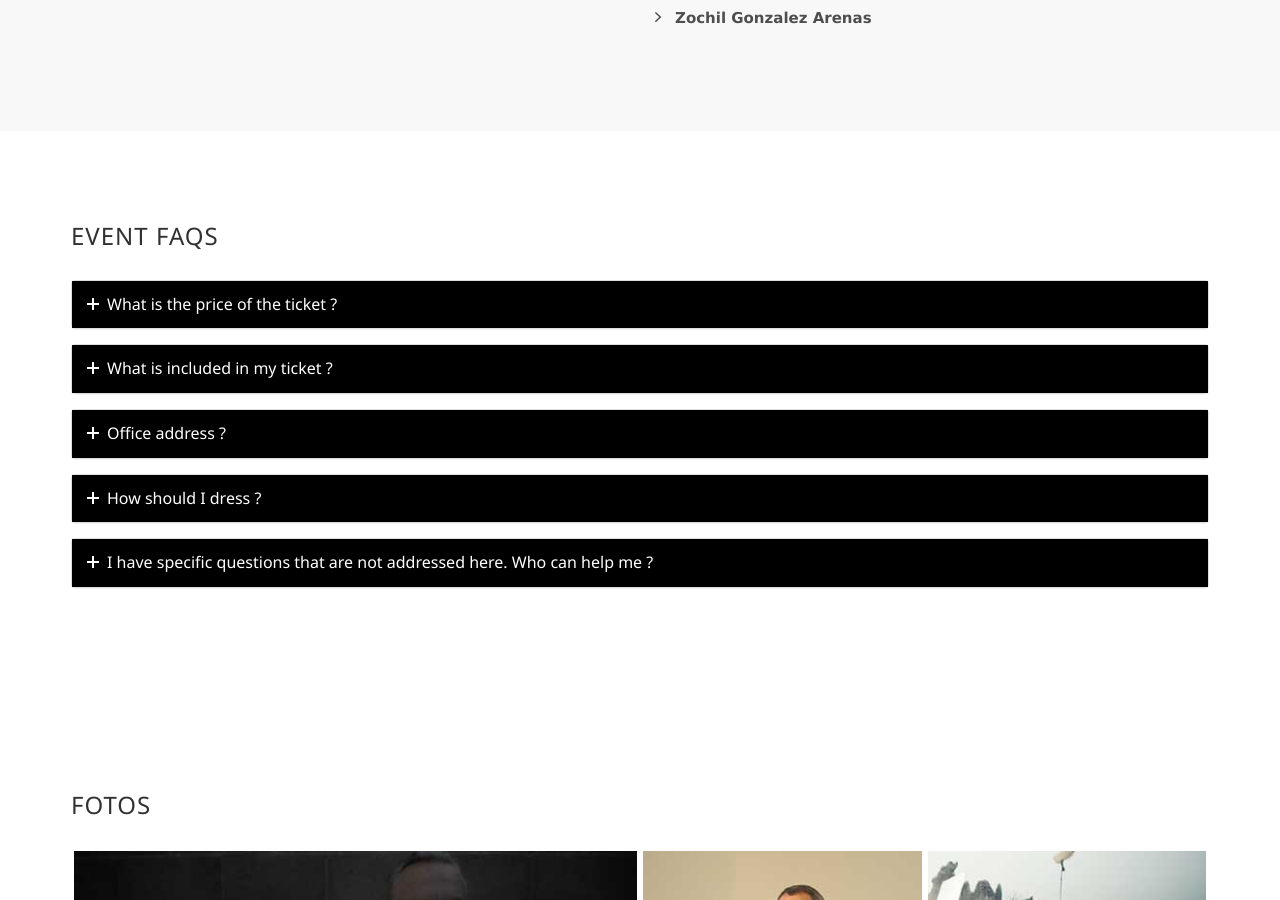
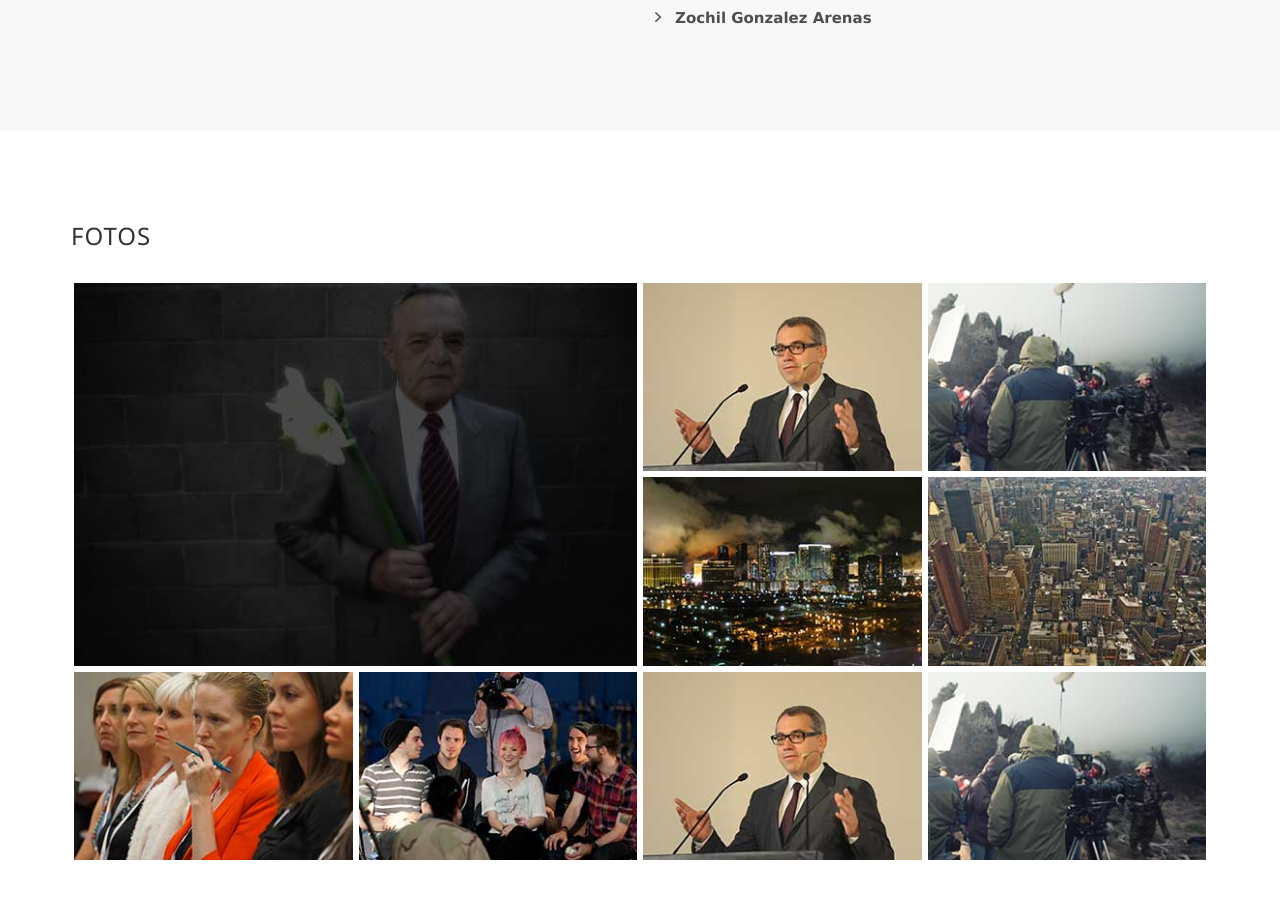
Before and after one commit to semanadoime2018/semanadoime2018.github.io, a website: page index.html in a window 1280 px wide. Shown: the part 7220-8120 px from the top of the page. Drawn offline with Linux system fonts and the light colour scheme; a script that the page names is missing; files whose address does not match are found by name.

Commit message:
mudando a aparência de PARCERIAS
e da organização, docentes...

```diff
--- a/index.html
+++ b/index.html
@@ -621,6 +621,8 @@
                     <a class="partner-box partner-box-3"></a>
                 </div>
             </div>
+
+            <!-- MUDAR -->
             <div class="row">
               <div class="col-sm-6">
                  <h3 class="section-title multiple-title">Comissão Organizadora:</h3>
@@ -663,7 +665,7 @@
 
     </section>
 
-    <section id="faq" class="section faq">
+    <!--section id="faq" class="section faq">
         <div class="container">
             <div class="row">
                 <div class="col-md-12">
@@ -739,7 +741,7 @@
                     </div>
                 </div>
             </div>
-    </section>
+    </section-->
 
     <section id="photos" class="section photos">
         <div class="container">
```
